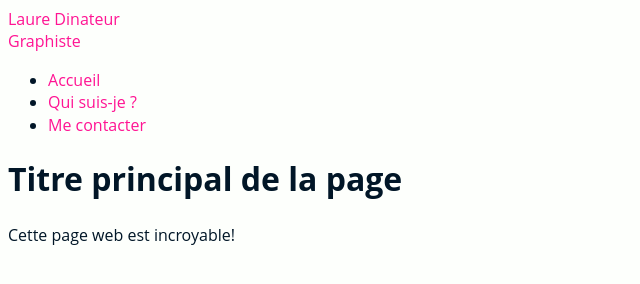
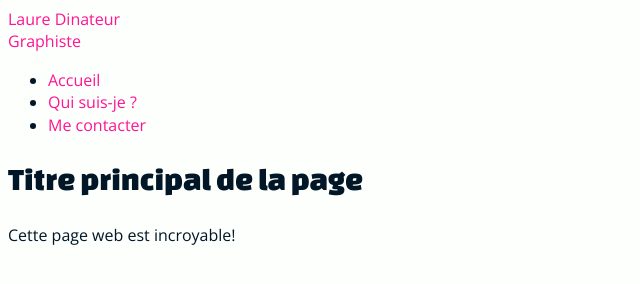
Before and after one commit to divtec-cejef/293-laure-dinateur-N4gich4t, a plain HTML site: page information.html in a window 1280 px wide. Shown: the whole page, without its empty margins (0-640 px from the left). Drawn offline with Linux system fonts and the light colour scheme.

Commit message:
Page de base , CSS & Police

```diff
--- a/css/style.css
+++ b/css/style.css
@@ -1,9 +1,54 @@
+/***********************************
+              POLICE
+ ***********************************/
+
+/* open-sans-regular - latin */
+@font-face {
+    font-display: swap; /* Check https://developer.mozilla.org/en-US/docs/Web/CSS/@font-face/font-display for other options. */
+    font-family: 'Open Sans';
+    font-style: normal;
+    font-weight: 400;
+    src: url('../fonts/open-sans-v40-latin-regular.woff2') format('woff2'); /* Chrome 36+, Opera 23+, Firefox 39+, Safari 12+, iOS 10+ */
+}
+
+/* open-sans-italic - latin */
+@font-face {
+    font-display: swap; /* Check https://developer.mozilla.org/en-US/docs/Web/CSS/@font-face/font-display for other options. */
+    font-family: 'Open Sans';
+    font-style: italic;
+    font-weight: 400;
+    src: url('../fonts/open-sans-v40-latin-italic.woff2') format('woff2'); /* Chrome 36+, Opera 23+, Firefox 39+, Safari 12+, iOS 10+ */
+}
+
+/* open-sans-800 - latin */
+@font-face {
+    font-display: swap; /* Check https://developer.mozilla.org/en-US/docs/Web/CSS/@font-face/font-display for other options. */
+    font-family: 'Open Sans';
+    font-style: normal;
+    font-weight: 800;
+    src: url('../fonts/open-sans-v40-latin-800.woff2') format('woff2'); /* Chrome 36+, Opera 23+, Firefox 39+, Safari 12+, iOS 10+ */
+}
+
+/* changa-one-regular - latin */
+@font-face {
+    font-display: swap; /* Check https://developer.mozilla.org/en-US/docs/Web/CSS/@font-face/font-display for other options. */
+    font-family: 'Changa One';
+    font-style: normal;
+    font-weight: 400;
+    src: url('../fonts/changa-one-v20-latin-regular.woff2') format('woff2'); /* Chrome 36+, Opera 23+, Firefox 39+, Safari 12+, iOS 10+ */
+}
+
+
+/***********************************
+            Règle Général
+ ***********************************/
+
 * {
     box-sizing: border-box;
 }
 
 body {
-    font-family: "Open Sans", sans-serif;
+    font-family: 'Open Sans', sans-serif;
     font-weight: 400;
     font-size: 100%;
     line-height: 1.4;
@@ -26,6 +71,16 @@ a:hover {
     color: darkmagenta;
 }
 
+h1,
+h2,
+h3,
+h4,
+h5,
+h6 {
+    font-family: 'Changa One' , sans-serif;
+    font-weight: 400;
+}
+
 /***********************************
             PAGE ACCUEIL
  ***********************************/
```
Also changed, not shown: fonts/changa-one-v20-latin-regular.woff2 (added).
